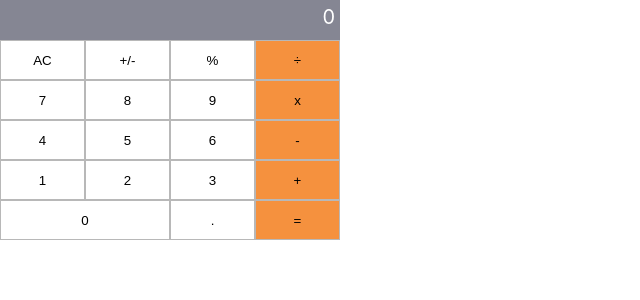
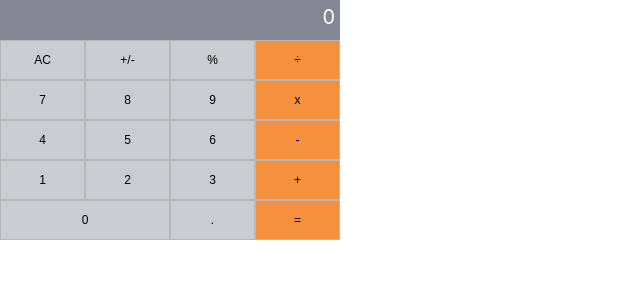
Before and after one commit to Kirabo19/math-magician-app, a React (Create React App) app: page / in a window 1280 px wide. Shown: the top 300 px of the page, without its empty margins (0-640 px from the left). Built offline with nearby package versions, Linux system fonts and the light colour scheme.

Commit message:
fix calculator css

```diff
--- a/src/components/calculator.css
+++ b/src/components/calculator.css
@@ -7,6 +7,8 @@
 button {
   border: 1px rgb(184, 184, 184) solid;
   background: none;
+  background-color: #cbccd1;
+  font-size: 12px;
 }
 
 .calculator {
```
